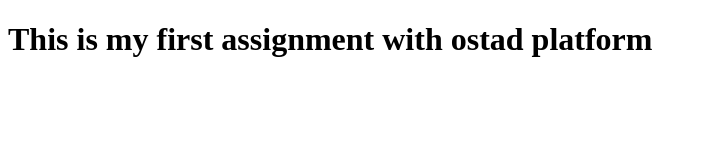
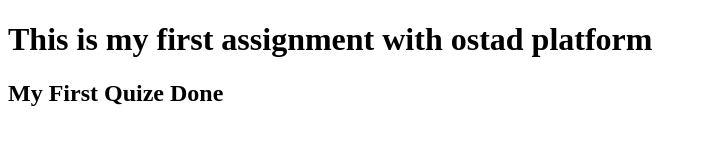
Before and after one commit to Aliakbar45480/Modiul-1, a plain HTML site: page index.html in a window 1280 px wide. Shown: the whole page, without its empty margins (0-707 px from the left). Drawn offline with Linux system fonts and the light colour scheme.

Commit message:
quize done

```diff
--- a/index.html
+++ b/index.html
@@ -7,5 +7,6 @@
 </head>
 <body>
     <h1>This is my first assignment with ostad platform</h1>
+    <h2>My First Quize Done</h2>
 </body>
 </html>
```
